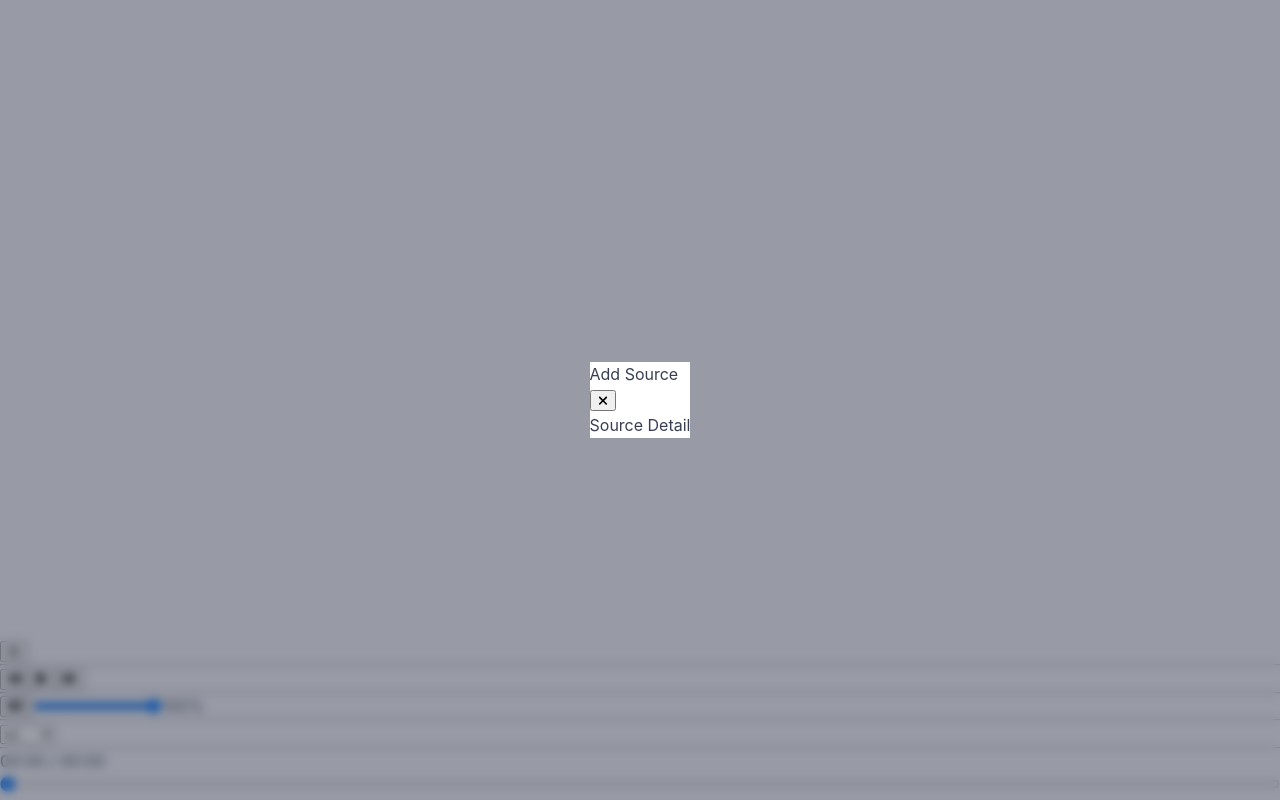
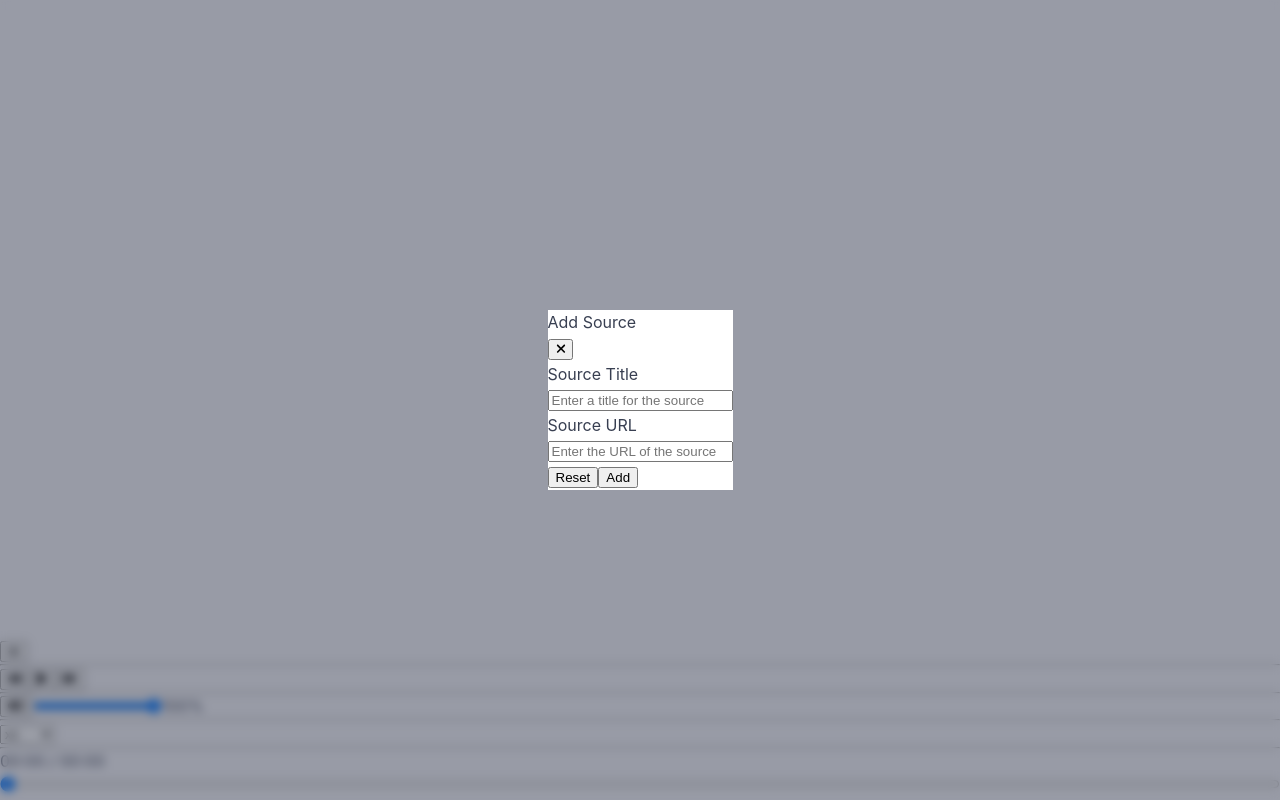
Before and after one commit to eoussama/playback-sync, a Vue app: page / in a window 1280 px wide. Both pictures are taken after a click on the button 13 px from the left and 651 px from the top of the page. Built offline with nearby package versions, Linux system fonts and the light colour scheme.

Commit message:
➕ Source Addition Form, #32

```diff
--- a/src/components/SourceDetail.vue
+++ b/src/components/SourceDetail.vue
@@ -7,7 +7,43 @@ export default defineComponent({
 </script>
 
 <template>
-  Source Detail
+  <div class="source">
+    <div class="source__form">
+      <div class="input">
+        <label class="input__wrapper">
+          <div class="input__label">Source Title</div>
+          <div class="input__input">
+            <input
+              type="text"
+              placeholder="Enter a title for the source"
+            >
+          </div>
+        </label>
+      </div>
+
+      <div class="input">
+        <label class="input__wrapper">
+          <div class="input__label">Source URL</div>
+          <div class="input__input">
+            <input
+              type="url"
+              placeholder="Enter the URL of the source"
+            >
+          </div>
+        </label>
+      </div>
+    </div>
+
+    <div class="source__control">
+      <button class="button">
+        Reset
+      </button>
+
+      <button class="button">
+        Add
+      </button>
+    </div>
+  </div>
 </template>
 
 <style scoped lang="scss"></style>
```
